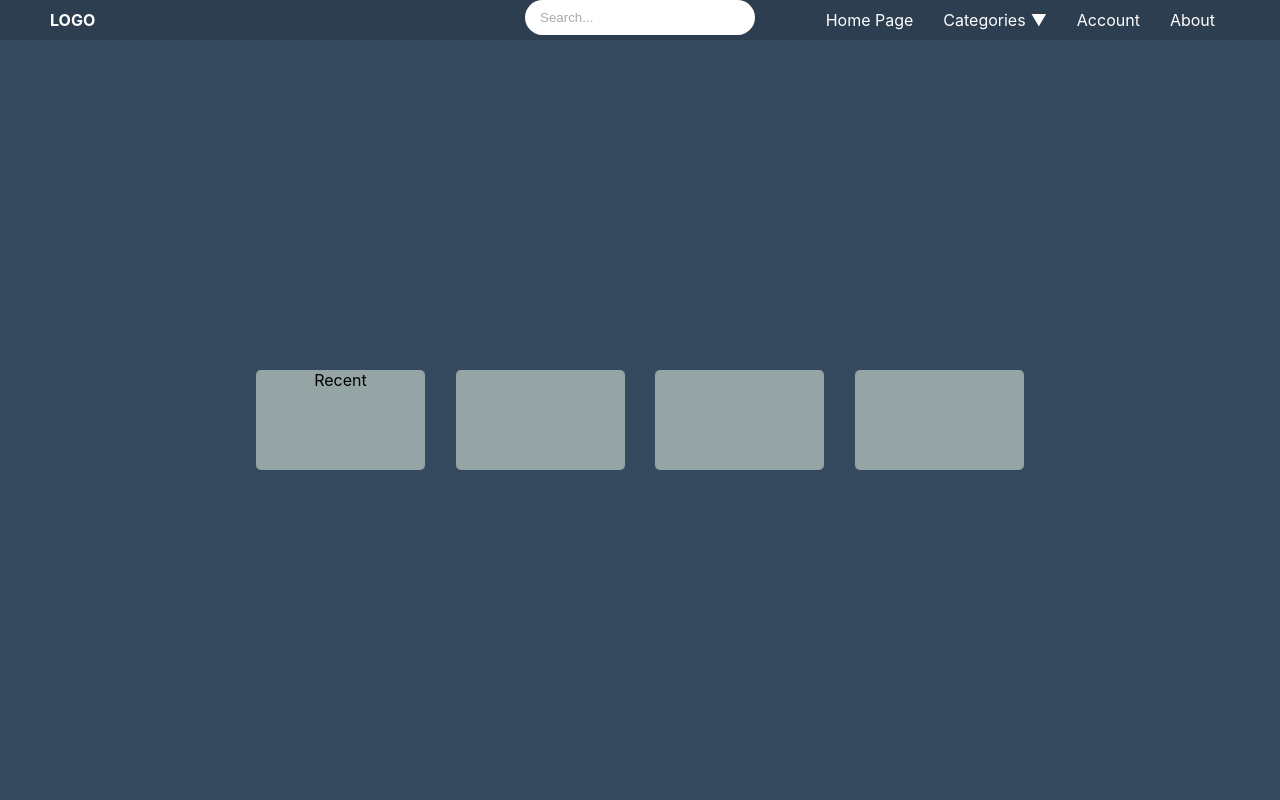
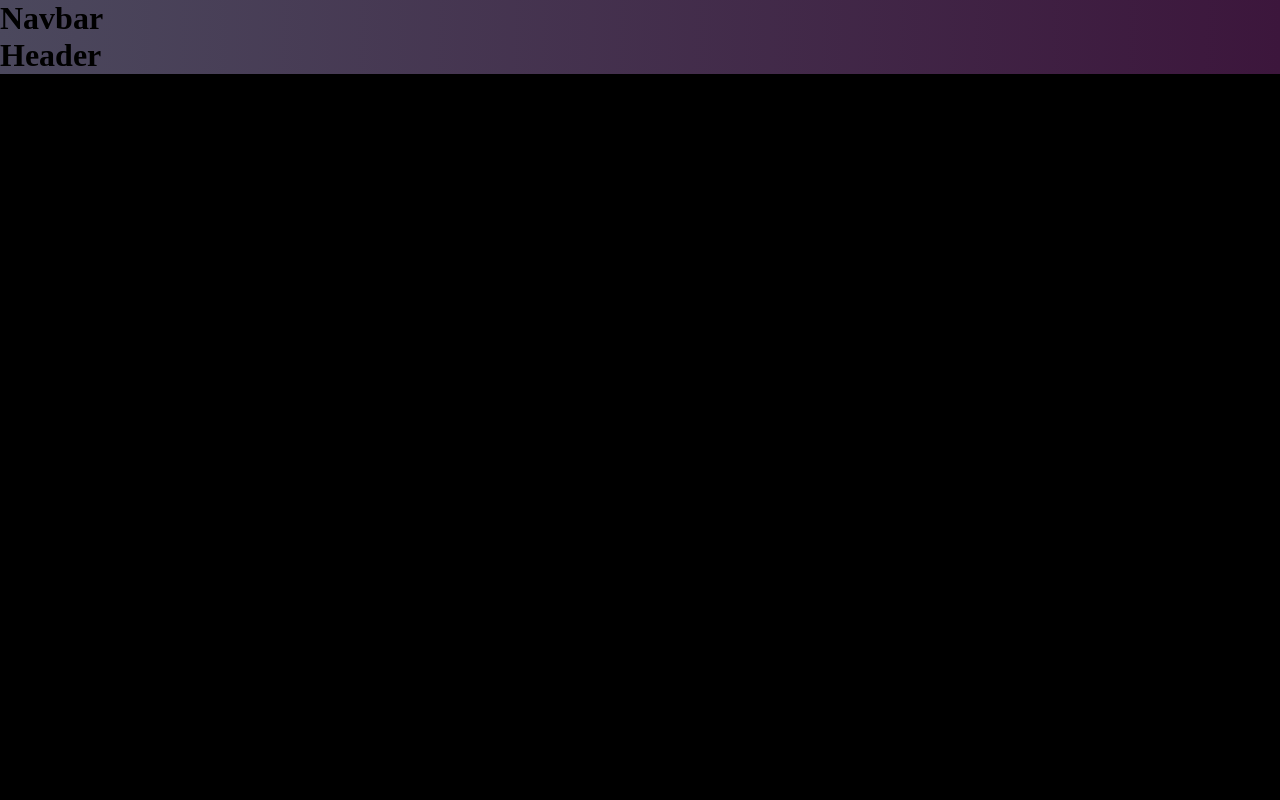
Before and after one commit to aruzaev/CPAN144-FINAL, a React (Create React App) app in the folder cpan144_3110_group3/: page / in a window 1280 px wide. Shown: the top 800 px of the page. Built offline with nearby package versions, Linux system fonts and the light colour scheme.

Commit message:
Add navbar gradient

```diff
--- a/cpan144_3110_group3/src/App.css
+++ b/cpan144_3110_group3/src/App.css
@@ -1,38 +1,55 @@
-.App {
-  text-align: center;
+* {
+  box-sizing: border-box;
+  padding: 0;
+  margin: 0;
+  scroll-behavior: smooth;
 }
 
-.App-logo {
-  height: 40vmin;
-  pointer-events: none;
+body {
+  background: black;
 }
 
-@media (prefers-reduced-motion: no-preference) {
-  .App-logo {
-    animation: App-logo-spin infinite 20s linear;
-  }
+a {
+  color: unset;
+  text-decoration: none;
 }
 
-.App-header {
-  background-color: #282c34;
-  min-height: 100vh;
-  display: flex;
-  flex-direction: column;
-  align-items: center;
-  justify-content: center;
-  font-size: calc(10px + 2vmin);
-  color: white;
+.gradient__bg {
+  /* ff 3.6+ */
+  background: -moz-linear-gradient(
+    91deg,
+    rgba(75, 72, 93, 1) 0%,
+    rgba(60, 22, 60, 1) 100%
+  );
+
+  /* safari 5.1+,chrome 10+ */
+  background: -webkit-linear-gradient(
+    91deg,
+    rgba(75, 72, 93, 1) 0%,
+    rgba(60, 22, 60, 1) 100%
+  );
+
+  /* opera 11.10+ */
+  background: -o-linear-gradient(
+    91deg,
+    rgba(75, 72, 93, 1) 0%,
+    rgba(60, 22, 60, 1) 100%
+  );
+
+  /* ie 6-9 */
+  filter: progid:DXImageTransform.Microsoft.gradient( startColorstr='#3C163C', endColorstr='#4B485D', GradientType=0 );
+
+  /* ie 10+ */
+  background: -ms-linear-gradient(
+    91deg,
+    rgba(75, 72, 93, 1) 0%,
+    rgba(60, 22, 60, 1) 100%
+  );
+
+  /* global 94%+ browsers support */
+  background: linear-gradient(
+    91deg,
+    rgba(75, 72, 93, 1) 0%,
+    rgba(60, 22, 60, 1) 100%
+  );
 }
-
-.App-link {
-  color: #61dafb;
-}
-
-@keyframes App-logo-spin {
-  from {
-    transform: rotate(0deg);
-  }
-  to {
-    transform: rotate(360deg);
-  }
-}
--- a/cpan144_3110_group3/src/App.js
+++ b/cpan144_3110_group3/src/App.js
@@ -1,30 +1,23 @@
 import React from "react";
 import { BrowserRouter as Router, Route, Routes } from "react-router-dom";
-import { Header, Footer, Account, About, Generate } from "./screens";
-import Home from "./screens/Home/Home";
+import { Header, Home, Footer, Account, About, Generate } from "./screens";
+//import Home from "./screens/Home/Home";
 import Navbar from "./components/Global/NavBarComponents/Navbar/Navbar";
 import "./App.css";
 
 function App() {
   return (
-    <Router>
-      <div className="App">
-        <Home />
-        <div className="header_app">
-          <Header />
-        </div>
-        <Generate />
-        <About />
-        <Account />
-        {/* <Routes>
-          <Route path="/generate" element={<Generate />} />
-          <Route path="/about" component={<About />} />
-          <Route path="/account" component={<Account />} />
-          <Route path="/" exact />
-        </Routes> */}
-        <Footer />
+    <div className="App">
+      <div className="gradient__bg">
+        <Navbar />
+        <Header />
       </div>
-    </Router>
+      <Home />
+      <Account />
+      <About />
+      <Generate />
+      <Footer />
+    </div>
   );
 }
 
--- a/cpan144_3110_group3/src/components/Global/NavBarComponents/Navbar/Navbar.js
+++ b/cpan144_3110_group3/src/components/Global/NavBarComponents/Navbar/Navbar.js
@@ -15,20 +15,24 @@ const Navbar = () => {
   };
 
   return (
-    <nav className="navbar">
-      <div className="logo">LOGO</div>
-      <SearchBar
-        onSearch={handleSearch}
-        onToggle={toggleSearchActive}
-        isActive={searchActive}
-      />
-      <div className="nav-items">
-        <div className="nav-item">Home</div>
-        <div className="nav-item">Categories</div>
-        <div className="nav-item">Account</div>
-        <div className="nav-item">About</div>
-      </div>
-    </nav>
+    // <nav className="navbar">
+    //   <div className="logo">LOGO</div>
+    //   <SearchBar
+    //     onSearch={handleSearch}
+    //     onToggle={toggleSearchActive}
+    //     isActive={searchActive}
+    //   />
+    //   <div className="nav-items">
+    //     <div className="nav-item">Home</div>
+    //     <div className="nav-item">Categories</div>
+    //     <div className="nav-item">Account</div>
+    //     <div className="nav-item">About</div>
+    //   </div>
+    // </nav>
+
+    <div>
+      <h1>Navbar</h1>
+    </div>
   );
 };
 
--- a/cpan144_3110_group3/src/index.css
+++ b/cpan144_3110_group3/src/index.css
@@ -1,13 +1,14 @@
-body {
-  margin: 0;
-  font-family: -apple-system, BlinkMacSystemFont, 'Segoe UI', 'Roboto', 'Oxygen',
-    'Ubuntu', 'Cantarell', 'Fira Sans', 'Droid Sans', 'Helvetica Neue',
-    sans-serif;
-  -webkit-font-smoothing: antialiased;
-  -moz-osx-font-smoothing: grayscale;
+@import url("https://fonts.googleapis.com/css2?family=Manrope:wght@200;300;400;500;600;700;800&display=swap");
+
+:root {
+  --font-family: "Manrope", sans-serif;
+
+  --gradient-text: linear-gradient(89.97deg, #ae67fa 1.84%, #f49867 102.67%);
+  --gradient-bar: linear-gradient(103.22deg, #ae67fa -13.86%, #f49867 99.55%);
+
+  --color-bg: #040c18;
+  --color-footer: #031b34;
+  --color-blog: #042c54;
+  --color-text: #81afdd;
+  --color-subtext: #ff8a71;
 }
-
-code {
-  font-family: source-code-pro, Menlo, Monaco, Consolas, 'Courier New',
-    monospace;
-}
--- a/cpan144_3110_group3/src/screens/Header/Header.js
+++ b/cpan144_3110_group3/src/screens/Header/Header.js
@@ -1,10 +1,10 @@
 import React from "react";
-import Navbar from "../../components/Global/NavBarComponents/Navbar/Navbar";
+// import Navbar from "../../components/Global/NavBarComponents/Navbar/Navbar";
 
 const Header = () => {
   return (
     <div>
-      <Navbar />
+      <h1>Header</h1>
     </div>
   );
 };
--- a/cpan144_3110_group3/src/screens/Home/Home.js
+++ b/cpan144_3110_group3/src/screens/Home/Home.js
@@ -3,36 +3,40 @@ import "./Home.css";
 
 function Homes() {
   return (
-    <div className="container">
-      <nav className="navbar">
-        <div className="logo">LOGO</div>
-        <div className="menu">
-          <div className="menu-item">Home Page</div>
-          <div className="menu-item dropdown">Categories</div>
-          <div className="menu-right">
-            <div className="menu-item">Account</div>
-            <div className="menu-item">About</div>
-          </div>
-        </div>
-      </nav>
-      <div className="main-content">
-        {/* <div className="search-section">
-          <div className="search-container">
-            <input
-              type="text"
-              className="search-input"
-              placeholder="Generate"
-            />
-            <i className="search-icon"></i>
-          </div>
-        </div> */}
-        <div className="thumbnail-section">
-          <div className="thumbnail">Recent</div>
-          <div className="thumbnail"></div>
-          <div className="thumbnail"></div>
-          <div className="thumbnail"></div>
-        </div>
-      </div>
+    // <div className="container">
+    //   <nav className="navbar">
+    //     <div className="logo">LOGO</div>
+    //     <div className="menu">
+    //       <div className="menu-item">Home Page</div>
+    //       <div className="menu-item dropdown">Categories</div>
+    //       <div className="menu-right">
+    //         <div className="menu-item">Account</div>
+    //         <div className="menu-item">About</div>
+    //       </div>
+    //     </div>
+    //   </nav>
+    //   <div className="main-content">
+    //     {/* <div className="search-section">
+    //       <div className="search-container">
+    //         <input
+    //           type="text"
+    //           className="search-input"
+    //           placeholder="Generate"
+    //         />
+    //         <i className="search-icon"></i>
+    //       </div>
+    //     </div> */}
+    //     <div className="thumbnail-section">
+    //       <div className="thumbnail">Recent</div>
+    //       <div className="thumbnail"></div>
+    //       <div className="thumbnail"></div>
+    //       <div className="thumbnail"></div>
+    //     </div>
+    //   </div>
+    // </div>
+
+    <div>
+      <h1>Home</h1>
     </div>
   );
 }
--- a/cpan144_3110_group3/src/screens/index.js
+++ b/cpan144_3110_group3/src/screens/index.js
@@ -3,3 +3,4 @@ export { default as Account } from "./Account/Account";
 export { default as Footer } from "./Footer/Footer";
 export { default as Generate } from "./Generate/Generate";
 export { default as Header } from "./Header/Header";
+export { default as Home } from "./Home/Home";
```
